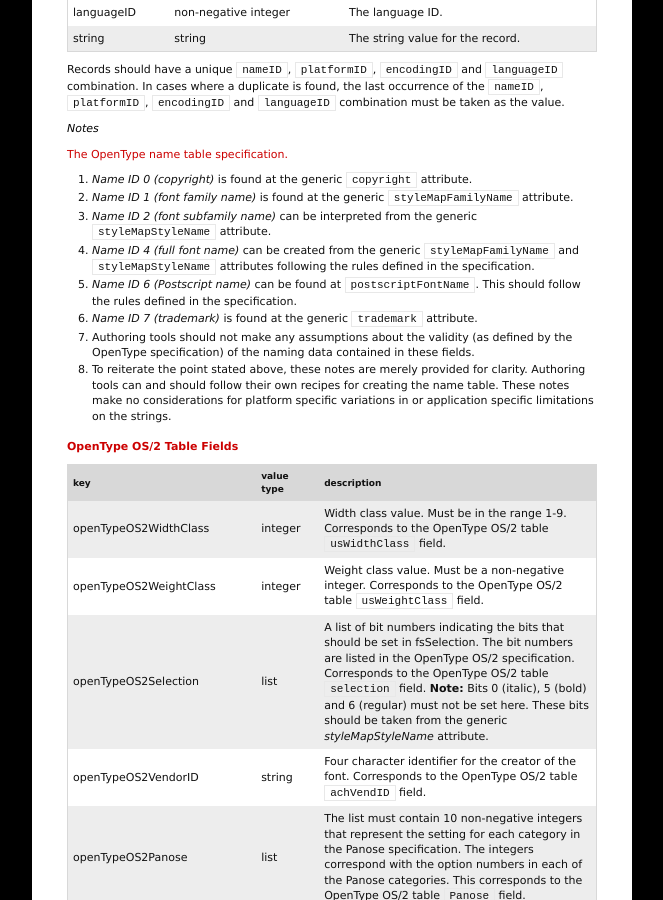
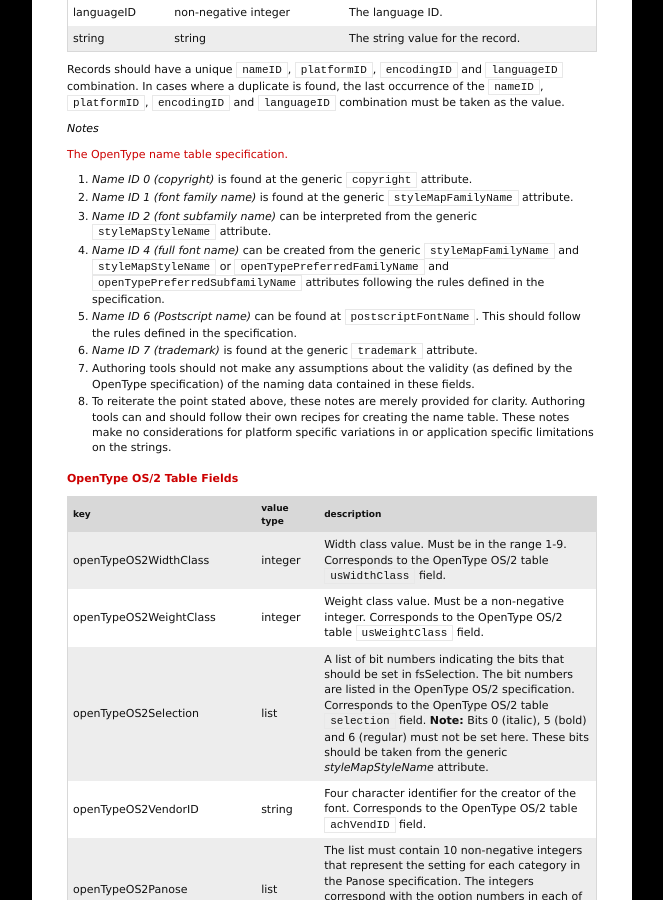
Before and after one commit to unified-font-object/ufo-spec, a Jekyll site: the page built from versions/ufo3/fontinfo.plist.md, in a window 1280 px wide and 900 px high, scrolled down 4282 px. Shown: the whole window, without its empty margins (218-881 px from the left). Built offline with Jekyll 4.4.1, drawn with Linux system fonts in a browser that asks for light colours.

Commit message:
Update description of Name ID 4 (full font name)
In the OT spec 1.8.2 update between https://docs.microsoft.com/en-us/typography/opentype/otspec181/name and https://docs.microsoft.com/en-us/typography/opentype/otspec182/name, the description of Name ID 4 changed to allow “a combination of name IDs 1 and 2, or of name IDs 16 and 17, or a similar human-readable variant.”

```diff
--- a/versions/ufo3/fontinfo.plist.md
+++ b/versions/ufo3/fontinfo.plist.md
@@ -186,7 +186,7 @@
 1.  *Name ID 0 (copyright)* is found at the generic `copyright` attribute.
 2.  *Name ID 1 (font family name)* is found at the generic `styleMapFamilyName` attribute.
 3.  *Name ID 2 (font subfamily name)* can be interpreted from the generic `styleMapStyleName` attribute.
-4.  *Name ID 4 (full font name)* can be created from the generic `styleMapFamilyName` and `styleMapStyleName` attributes following the rules defined in the specification.
+4.  *Name ID 4 (full font name)* can be created from the generic `styleMapFamilyName` and `styleMapStyleName` or `openTypePreferredFamilyName` and `openTypePreferredSubfamilyName` attributes following the rules defined in the specification.
 5.  *Name ID 6 (Postscript name)* can be found at `postscriptFontName`. This should follow the rules defined in the specification.
 6.  *Name ID 7 (trademark)* is found at the generic `trademark` attribute.
 7.  Authoring tools should not make any assumptions about the validity (as defined by the OpenType specification) of the naming data contained in these fields.
```
